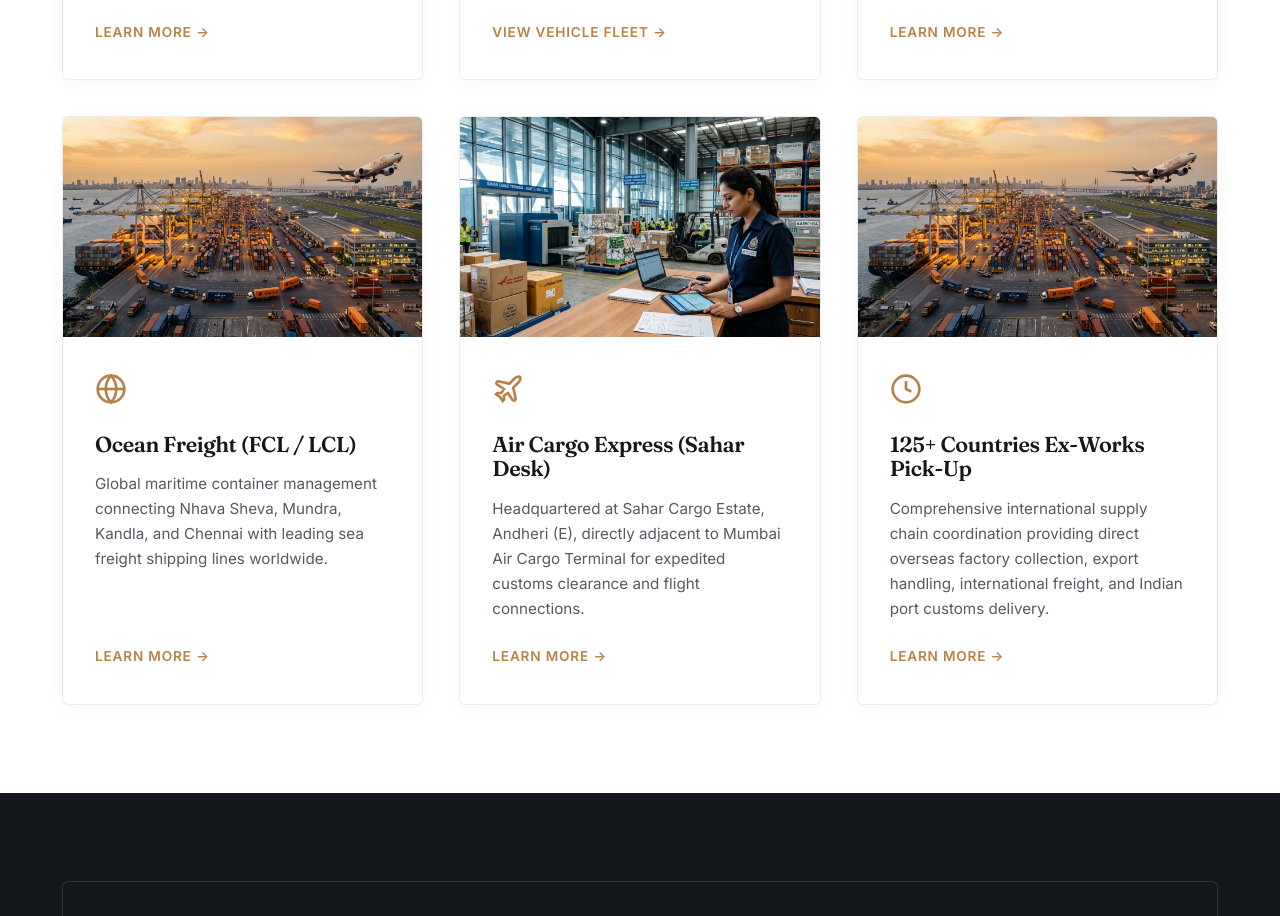
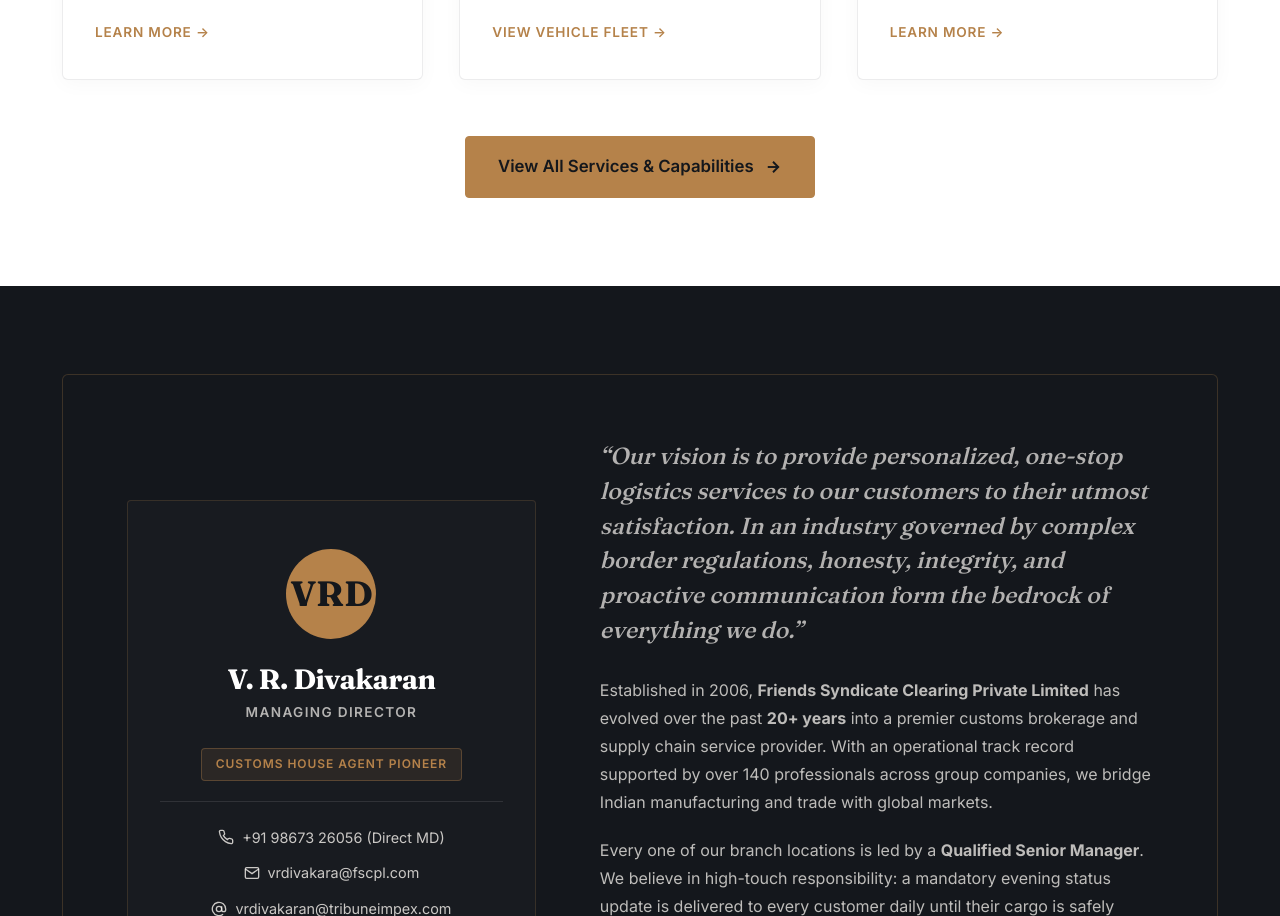
Before and after one commit to JKD-codes/Friends_Syndicate_Clearing, a website built with Vite: page index.html in a window 1280 px wide. Shown: the part 3136-4052 px from the top of the page. Built offline with nearby package versions, Linux system fonts and the light colour scheme.

Commit message:
Show 3 core services on homepage with View All Services button redirect

```diff
--- a/index.html
+++ b/index.html
@@ -270,51 +270,14 @@
             <a href="services.html#pharma" class="service-link">Learn More &rarr;</a>
           </div>
         </div>
+      </div>
 
-        <!-- Service 4: Ocean Freight -->
-        <div class="service-card">
-          <img src="images/hero_port.jpg" alt="Ocean Freight Forwarding" class="service-card-image">
-          <div class="service-card-content">
-            <div class="service-icon">
-              <svg width="32" height="32" viewBox="0 0 24 24" fill="none" stroke="currentColor" stroke-width="2"><circle cx="12" cy="12" r="10"></circle><path d="M2 12h20"></path><path d="M12 2a15.3 15.3 0 0 1 4 10 15.3 15.3 0 0 1-4 10 15.3 15.3 0 0 1-4-10 15.3 15.3 0 0 1 4-10z"></path></svg>
-            </div>
-            <h3>Ocean Freight (FCL / LCL)</h3>
-            <p>
-              Global maritime container management connecting Nhava Sheva, Mundra, Kandla, and Chennai with leading sea freight shipping lines worldwide.
-            </p>
-            <a href="services.html#ocean" class="service-link">Learn More &rarr;</a>
-          </div>
-        </div>
-
-        <!-- Service 5: Air Cargo Expedited -->
-        <div class="service-card">
-          <img src="images/customs_clearance.jpg" alt="Air Cargo Sahar Terminal" class="service-card-image">
-          <div class="service-card-content">
-            <div class="service-icon">
-              <svg width="32" height="32" viewBox="0 0 24 24" fill="none" stroke="currentColor" stroke-width="2"><path d="M17.8 19.2L16 11l3.5-3.5C21 6 21.5 4 21 3c-1-.5-3 0-4.5 1.5L13 8 4.8 6.2c-.5-.1-.9.1-1.1.5l-.3.5c-.2.5-.1 1 .3 1.3L9 12l-2 3H4l-1 1 3 2 2 3 1-1v-3l3-2 3.5 5.3c.3.4.8.5 1.3.3l.5-.3c.4-.2.6-.6.5-1.1z"></path></svg>
-            </div>
-            <h3>Air Cargo Express (Sahar Desk)</h3>
-            <p>
-              Headquartered at Sahar Cargo Estate, Andheri (E), directly adjacent to Mumbai Air Cargo Terminal for expedited customs clearance and flight connections.
-            </p>
-            <a href="services.html#air" class="service-link">Learn More &rarr;</a>
-          </div>
-        </div>
-
-        <!-- Service 6: 125+ Countries Ex Works -->
-        <div class="service-card">
-          <img src="images/hero_port.jpg" alt="Ex Works Logistics" class="service-card-image">
-          <div class="service-card-content">
-            <div class="service-icon">
-              <svg width="32" height="32" viewBox="0 0 24 24" fill="none" stroke="currentColor" stroke-width="2"><circle cx="12" cy="12" r="10"></circle><polyline points="12 6 12 12 16 14"></polyline></svg>
-            </div>
-            <h3>125+ Countries Ex-Works Pick-Up</h3>
-            <p>
-              Comprehensive international supply chain coordination providing direct overseas factory collection, export handling, international freight, and Indian port customs delivery.
-            </p>
-            <a href="services.html#exworks" class="service-link">Learn More &rarr;</a>
-          </div>
-        </div>
+      <!-- Professional View All Services Redirect -->
+      <div style="margin-top: 3.5rem; text-align: center;">
+        <a href="services.html" class="btn btn-primary btn-lg" style="display: inline-flex; align-items: center; gap: 0.65rem;">
+          <span>View All Services &amp; Capabilities</span>
+          <svg width="18" height="18" viewBox="0 0 24 24" fill="none" stroke="currentColor" stroke-width="2.5"><line x1="5" y1="12" x2="19" y2="12"></line><polyline points="12 5 19 12 12 19"></polyline></svg>
+        </a>
       </div>
     </div>
   </section>
```
